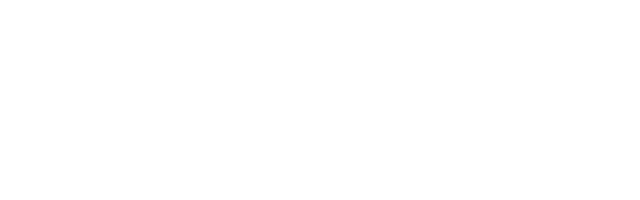
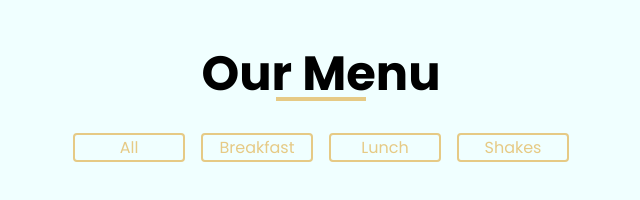
Before and after one commit to adswhitehouse/menu, a plain HTML site: page index.html in a window 1280 px wide. Shown: the whole page, without its empty margins (319-959 px from the left). Drawn offline with Linux system fonts and the light colour scheme.

Commit message:
added html and css for body and header

```diff
--- a/index.html
+++ b/index.html
@@ -1,12 +1,29 @@
 <!DOCTYPE html>
 <html lang="en">
+
 <head>
   <meta charset="UTF-8">
   <meta name="viewport" content="width=device-width, initial-scale=1.0">
   <title>Menu</title>
   <link rel="stylesheet" href="./styles.css">
+  <link rel="preconnect" href="https://fonts.googleapis.com">
+  <link rel="preconnect" href="https://fonts.gstatic.com" crossorigin>
+  <link
+    href="https://fonts.googleapis.com/css2?family=Poppins:ital,wght@0,100;0,200;0,300;0,400;0,500;0,600;0,700;0,800;0,900;1,100;1,200;1,300;1,400;1,500;1,600;1,700;1,800;1,900&display=swap"
+    rel="stylesheet">
 </head>
+
 <body>
-  <script src="./script.js"></script>
+  <header>
+    <h1 class="page-heading">Our Menu</h1>
+    <div class="filter-buttons">
+      <button class="filter-button">All</button>
+      <button class="filter-button">Breakfast</button>
+      <button class="filter-button">Lunch</button>
+      <button class="filter-button">Shakes</button>
+    </div>
+  </header>
+  <script src="./script.js" type="module"></script>
 </body>
+
 </html>
--- a/styles.css
+++ b/styles.css
@@ -51,3 +51,50 @@ select {
   font-size: inherit;
 }
 /* CSS Reset */
+
+body {
+  font-family: "Poppins", serif;
+  background-color: #F0FFFF;
+  display: flex;
+  justify-content: center;
+  padding: 3rem 1rem 1rem 1rem;
+}
+
+header {
+  display: flex;
+  flex-direction: column;
+  align-items: center;
+  gap: 2rem;
+}
+
+h1 {
+  font-size: 3rem;
+  position: relative;
+}
+
+h1::before {
+  content: '';
+  position: absolute;
+  bottom: 0;
+  left: calc(50% - 45px);
+  width: 90px;
+  height: 4px;
+  background-color: #E6CA85;
+}
+
+.filter-buttons {
+  display: flex;
+  gap: 1rem;
+  flex-wrap: wrap;
+  justify-content: center;
+}
+
+.filter-button {
+  width: 7rem;
+  padding-block: 0.25rem;
+  background-color: transparent;
+  color: #E6CA85;
+  border: 2px solid #E6CA85;
+  border-radius: 0.25rem;
+  cursor: pointer;
+}
```
Also changed, not shown: menu.js (added, +74 -0 lines), images/item-1.jpeg (added), images/item-10.jpeg (added), images/item-2.jpeg (added), images/item-3.jpeg (added), images/item-4.jpeg (added), images/item-5.jpeg (added), images/item-6.jpeg (added), images/item-7.jpeg (added), images/item-8.jpeg (added), images/item-9.jpeg (added), images/logo.svg (added), images/menu-item.jpeg (added).
